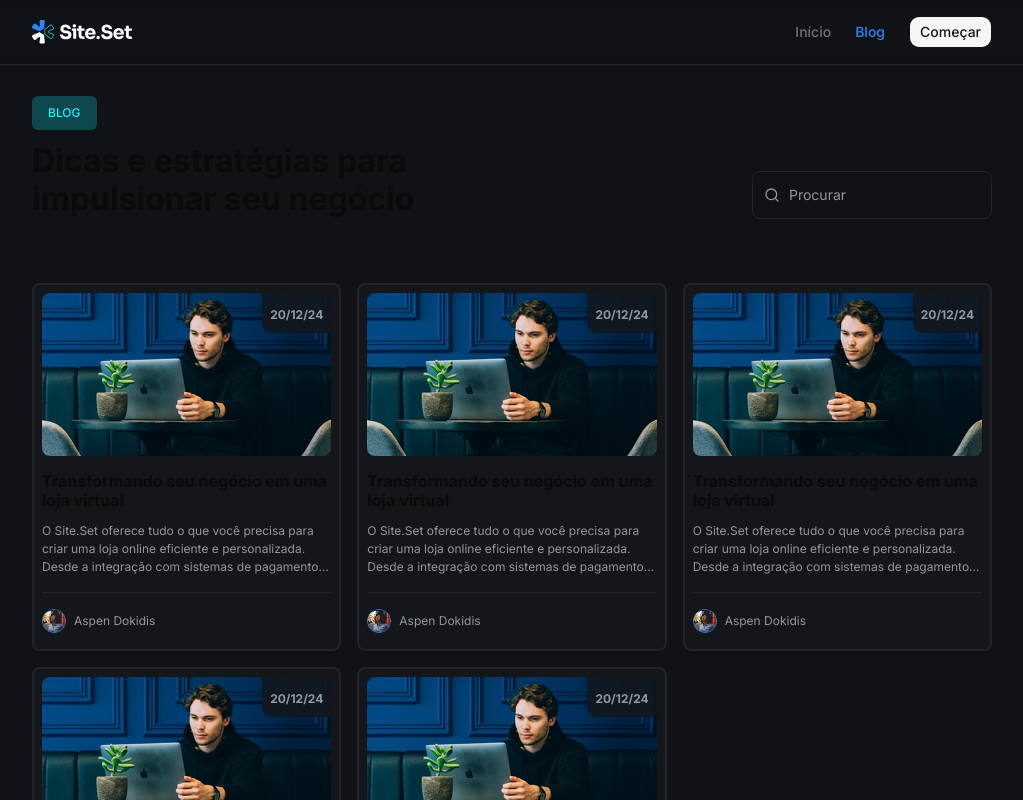
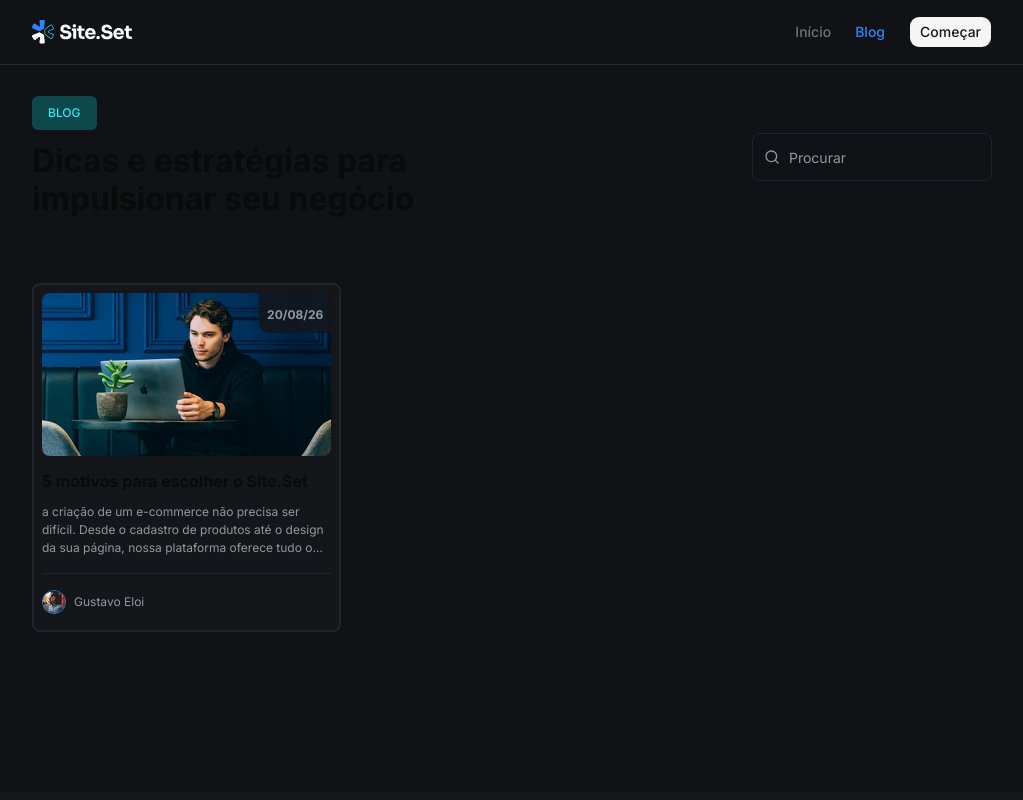
Before and after one commit to gustavoeloi/landing-page-blog-with-next, a Next.js app: page /blog in a window 1280 px wide. Shown: the top 800 px of the page, without its empty margins (128-1151 px from the left). Built offline with nearby package versions, Linux system fonts and the light colour scheme.

Commit message:
Grid Post Component

```diff
--- a/src/templates/blog/blog-list.tsx
+++ b/src/templates/blog/blog-list.tsx
@@ -1,6 +1,6 @@
 import { Search } from "@/components/search";
 import { useRouter } from "next/router";
-import { PostCard } from "./components/post-card";
+import { GridPosts } from "@/templates/blog/components/grid-posts";
 
 export const PostsList = () => {
   const router = useRouter();
@@ -10,15 +10,15 @@ export const PostsList = () => {
     : "Dicas e estratégias para impulsionar seu negócio";
 
   return (
-    <section className="flex flex-col py-24 grow h-full">
+    <section className="py-24 grow">
       <div className="container">
-        <header className="flex flex-col md:flex-row gap-6 justify-between items-start md:items-center md:[&>*:last-child]:self-end">
+        <header className="flex flex-col md:flex-row gap-6 justify-between items-start md:items-center">
           <div className="flex flex-col gap-3">
-            <span className="text-body-tag text-cyan-100 bg-cyan-300 py-2 px-4 rounded-sm uppercase text-center w-fit">
+            <span className="text-body-tag text-cyan-100 bg-cyan-300 py-2 px-4 rounded-sm uppercase w-fit">
               Blog
             </span>
 
-            <h1 className="text-heading-lg md:text-heading-xl max-w-110 text-start md:text-left">
+            <h1 className="text-heading-lg md:text-heading-xl max-w-110">
               {pageTitle}
             </h1>
           </div>
@@ -26,13 +26,7 @@ export const PostsList = () => {
           <Search />
         </header>
 
-        <div className="grid grid-cols-1 md:grid-cols-3 gap-4 my-16">
-          <PostCard />
-          <PostCard />
-          <PostCard />
-          <PostCard />
-          <PostCard />
-        </div>
+        <GridPosts />
       </div>
     </section>
   );
--- /dev/null
+++ b/src/templates/blog/components/grid-posts/grid-posts.tsx
@@ -0,0 +1,16 @@
+import { PostCard } from "../post-card";
+
+export const GridPosts = () => {
+  return (
+    <div className="grid grid-cols-1 md:grid-cols-3 gap-x-4 gap-y-12 my-16">
+      <PostCard
+        title="5 motivos para escolher o Site.Set"
+        description="a criação de um e-commerce não precisa ser difícil. Desde o cadastro de produtos até o design da sua página, nossa plataforma oferece tudo o que você precisa para começar a vender de forma simples e prática."
+        date="20/08/26"
+        image="/assets/first-post.png"
+        slug="1"
+        author={{ name: "Gustavo Eloi", avatar: "/avatar-1.png" }}
+      />
+    </div>
+  );
+};
--- /dev/null
+++ b/src/templates/blog/components/grid-posts/index.tsx
@@ -0,0 +1 @@
+export * from "./grid-posts";
--- a/src/templates/blog/components/post-card/post-card.tsx
+++ b/src/templates/blog/components/post-card/post-card.tsx
@@ -3,19 +3,38 @@ import Link from "next/link";
 
 import { Avatar, AvatarImage, AvatarFallback } from "@/components/ui/avatar";
 
-export const PostCard = () => {
+type Author = {
+  name: string;
+  avatar: string;
+};
+
+type PostCardProps = {
+  slug: string;
+  title: string;
+  description: string;
+  date: string;
+  image: string;
+  author: Author;
+};
+
+export const PostCard = ({
+  slug,
+  title,
+  description,
+  image,
+  date,
+  author,
+}: PostCardProps) => {
   return (
-    <Link href={"/blog"} className="group">
+    <Link href={`/blog/${slug}`} className="group">
       <article className="flex flex-col gap-4 bg-gray-600 p-2 rounded-md border-2 border-gray-400 group-hover:border-blue-400 transition-all duration-200 h-full">
         <div className="relative">
           <div className="absolute top-0 right-0 bg-gray-600/80 backdrop-blur-sm rounded-bl-lg p-2 z-10">
-            <span className="text-gray-300 text-body-xs font-bold">
-              20/12/24
-            </span>
+            <span className="text-gray-300 text-body-xs font-bold">{date}</span>
           </div>
           <div className="aspect-video relative overflow-hidden rounded-md">
             <Image
-              src={"/assets/first-post.png"}
+              src={image}
               alt={"Primeiro Post"}
               fill
               className="object-cover transition-transform duration-500 group-hover:scale-105"
@@ -23,22 +42,17 @@ export const PostCard = () => {
           </div>
         </div>
         <div className="flex flex-col gap-3">
-          <h3 className="md:text-heading-xs ">
-            Transformando seu negócio em uma loja virtual
-          </h3>
+          <h3 className="md:text-heading-xs ">{title}</h3>
           <p className="text-body-xs line-clamp-3 text-gray-300">
-            O Site.Set oferece tudo o que você precisa para criar uma loja
-            online eficiente e personalizada. Desde a integração com sistemas de
-            pagamento até a criação de páginas de vendas, veja por que milhares
-            de empreendedores escolhem nossa plataforma.
+            {description}
           </p>
         </div>
         <footer className="border-t border-gray-400 flex items-center gap-2 pt-4 pb-2">
           <Avatar className="h-6 w-6">
-            <AvatarImage src="/avatar-1.png" />
-            <AvatarFallback>Usuário</AvatarFallback>
+            <AvatarImage src={author?.avatar} />
+            <AvatarFallback>{author?.name}</AvatarFallback>
           </Avatar>
-          <span className="text-body-xs text-gray-300">Aspen Dokidis</span>
+          <span className="text-body-xs text-gray-300">{author?.name}</span>
         </footer>
       </article>
     </Link>
```
